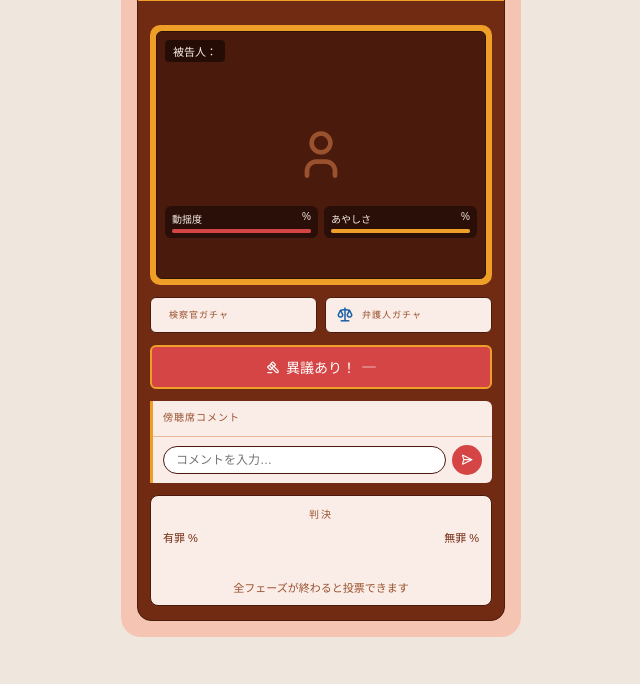
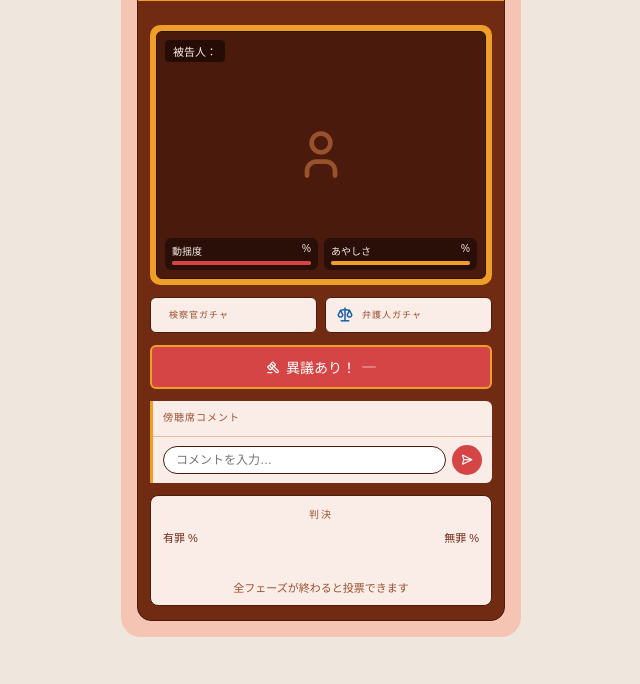
Before and after one commit to goisais/-, a Django app: template trial_project/trial/templates/trial.html in a window 1280 px wide. Shown: the part 116-800 px from the top of the page, without its empty margins (319-959 px from the left). Run offline with Django 3.2, Linux system fonts and the light colour scheme; the template is opened without the code that fills it, so the values that code supplies are empty; some libraries are stand-ins or nearby versions.

Commit message:
動揺度と怪しさのUIの位置を下げた

```diff
--- a/trial_project/trial/static/trial/css/style.css
+++ b/trial_project/trial/static/trial/css/style.css
@@ -415,7 +415,7 @@ body {
 
 .gauge-row {
   position: absolute;
-  bottom: 40px;
+  bottom: 8px;
   left: 8px;
   right: 8px;
   display: flex;
```
